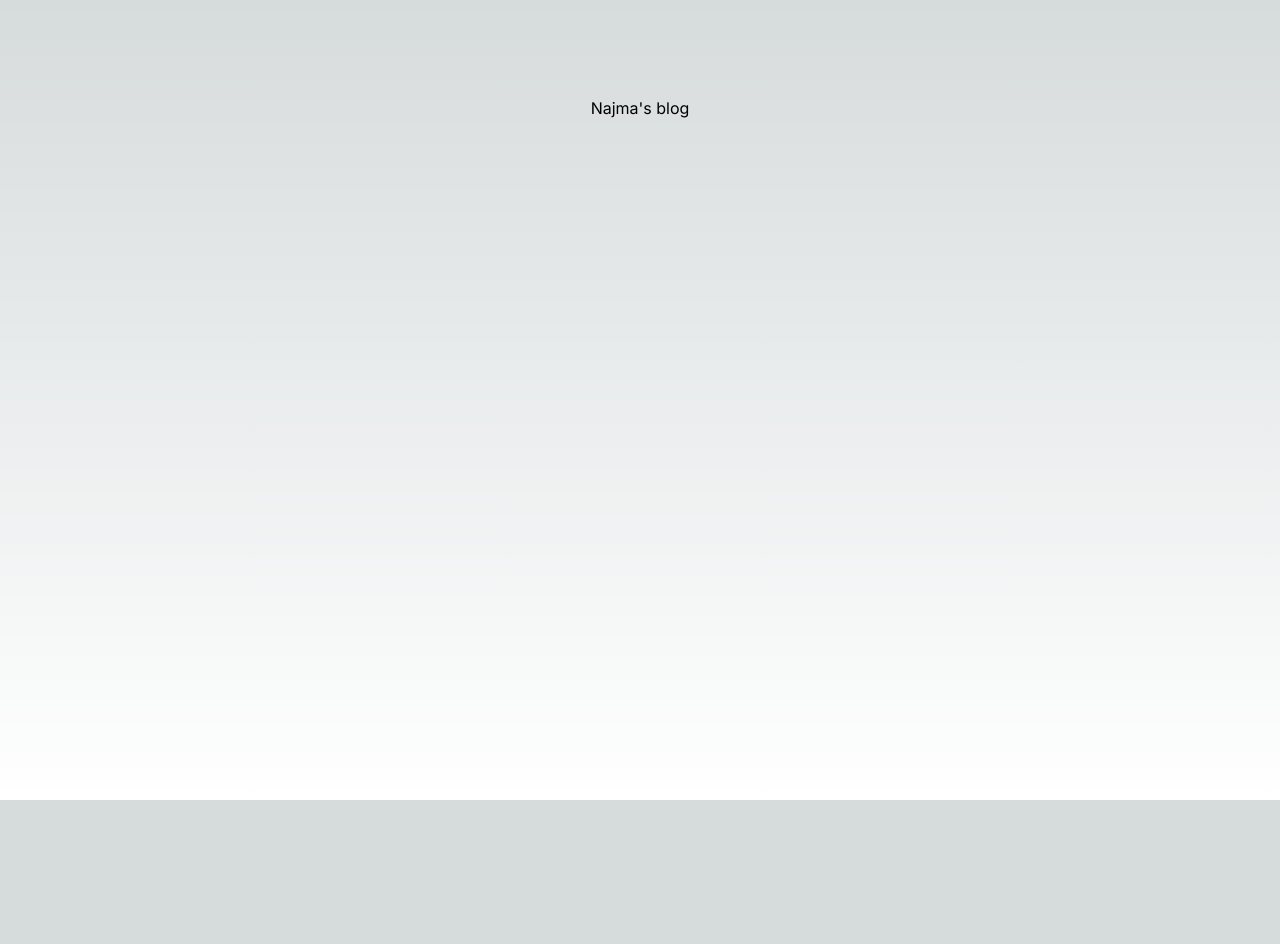
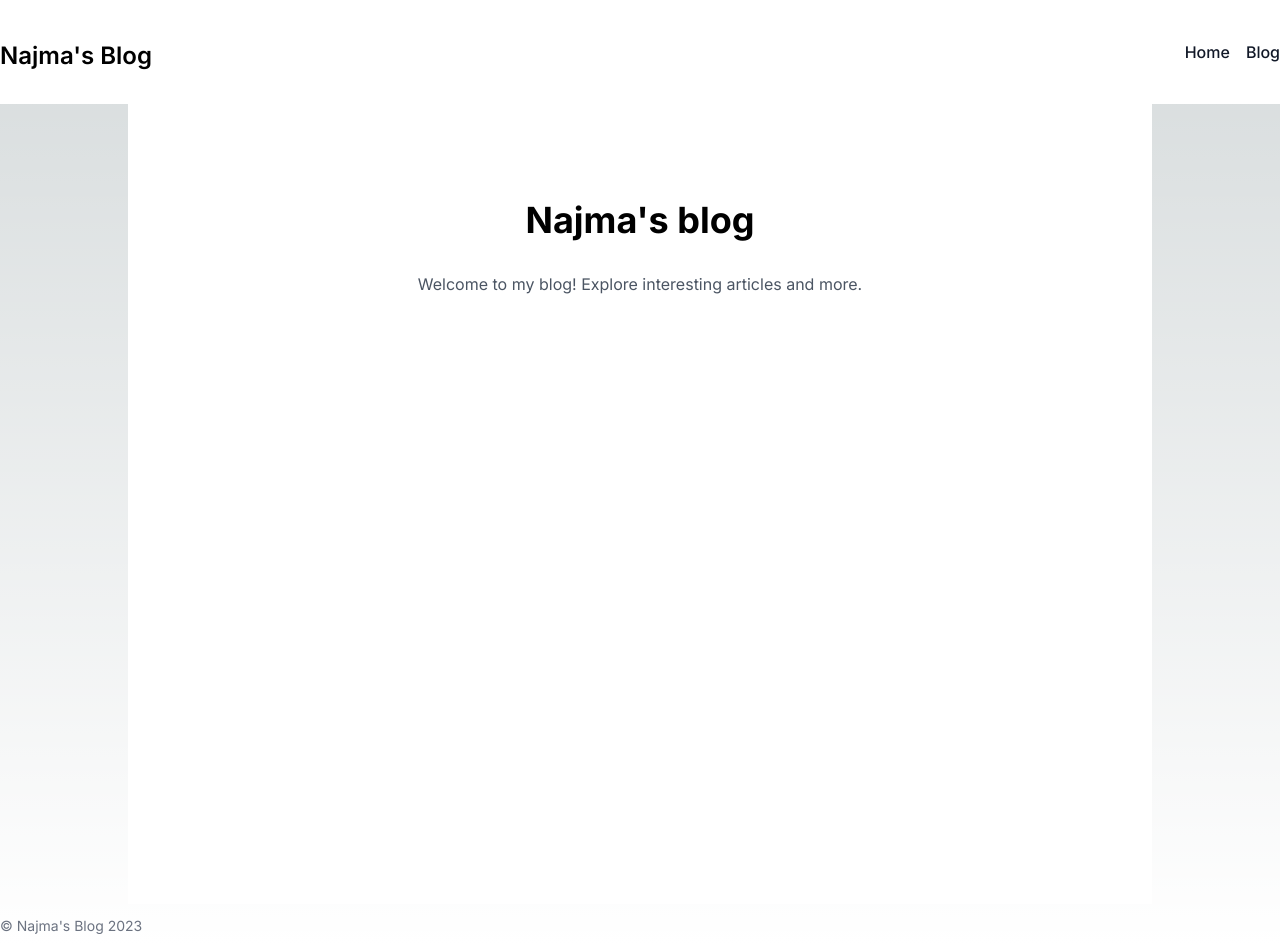
Before and after one commit to NajmaSY/next-blog-app, a Next.js app: page / in a window 1280 px wide. Before the commit the page ends 800 px from the top, so only its background shows below. Built offline with nearby package versions, Linux system fonts and the light colour scheme.

Commit message:
added tailwind and dynamic routes

```diff
--- a/src/app/blog/[slug]/page.tsx
+++ b/src/app/blog/[slug]/page.tsx
@@ -29,12 +29,14 @@ export default function BlogPost({ params }: BlogPostParams) {
   }
 
   return (
-    <div className="flex min-h-screen flex-col items-center justify-between p-24">
-      <h1>{post.title}</h1>
-      <div
-        dangerouslySetInnerHTML={{ __html: post.body.html }}
-        className="prose dark:prose-invert"
-      ></div>
+    <div className="flex flex-col items-center justify-between p-8 bg-white min-h-screen">
+      <div className="max-w-2xl mx-auto">
+        <h1 className="text-4xl font-bold mb-4">{post.title}</h1>
+        <div
+          dangerouslySetInnerHTML={{ __html: post.body.html }}
+          className="prose dark:prose-invert"
+        ></div>
+      </div>
       {/* @ts-ignore */}
       <Comments postSlug={params.slug} />
     </div>
--- a/src/app/blog/page.tsx
+++ b/src/app/blog/page.tsx
@@ -4,17 +4,24 @@ import Link from "next/link";
 export default function Page() {
   const posts = getPosts();
   return (
-    <div>
-      <h2>My posts: </h2>
-      <ul>
+    <div className="bg-white p-6 rounded-md shadow-md">
+      <div className="max-w-2xl mx-auto mt-10 ">
+        <h2 className="text-3xl font-bold mb-4">My Posts: </h2>
+        <ul className="list-disc pl-4">
           {posts.map((post) => {
             return (
-            <li key={post.slug}>
-              <Link href={`/blog/${post.slug}`}>{post.title}</Link>
+              <li key={post.slug} className="mb-2">
+                <Link
+                  href={`/blog/${post.slug}`}
+                  className="text-blue-500 hover:underline"
+                >
+                  {post.title}
+                </Link>
               </li>
             );
           })}
         </ul>
       </div>
+    </div>
   );
 }
--- a/src/app/layout.tsx
+++ b/src/app/layout.tsx
@@ -1,22 +1,32 @@
-import type { Metadata } from 'next'
-import { Inter } from 'next/font/google'
-import './globals.css'
+import type { Metadata } from "next";
+import { Inter } from "next/font/google";
+import "./globals.css";
+import Header from "@/components/Header";
+import Footer from "@/components/Footer";
 
-const inter = Inter({ subsets: ['latin'] })
+const inter = Inter({ subsets: ["latin"] });
 
 export const metadata: Metadata = {
-  title: 'Create Next App',
-  description: 'Generated by create next app',
-}
+  title: "Create Next App",
+  description: "Generated by create next app",
+};
 
 export default function RootLayout({
   children,
 }: {
-  children: React.ReactNode
+  children: React.ReactNode;
 }) {
   return (
     <html lang="en">
-      <body className={inter.className}>{children}</body>
+      <body className={inter.className}>
+        <Header />
+        <main className="mb-auto">
+          <section className="mx-auto max-w-3xl px-4 sm:px-6 xl:max-w-5xl xl:px-0">
+            {children}
+          </section>
+        </main>
+        <Footer />
+      </body>
     </html>
-  )
+  );
 }
--- a/src/app/page.tsx
+++ b/src/app/page.tsx
@@ -1,7 +1,12 @@
 export default function Home() {
   return (
-    <main className="flex min-h-screen flex-col items-center justify-between p-24">
-      <h1>Najma&apos;s blog</h1>
+    <main className="flex min-h-screen flex-col items-center justify-between p-24 bg-white">
+      <div className="max-w-2xl mx-auto text-center">
+        <h1 className="text-4xl font-bold mb-8">Najma&apos;s blog</h1>
+        <p className="text-gray-600">
+          Welcome to my blog! Explore interesting articles and more.
+        </p>
+      </div>
     </main>
   );
 }
--- a/src/components/CommentForm.tsx
+++ b/src/components/CommentForm.tsx
@@ -16,15 +16,29 @@ export function CommentForm({ postSlug }: { postSlug: string }) {
   }
 
   return (
-    <form action={handleFormSubmit}>
-      <label htmlFor="username">Name</label>
-      <input type="text" name="username" className="text-neutral-900" />
-      <label htmlFor="comment">Comment</label>
+    <form action={handleFormSubmit} className="mt-8">
+      <label
+        htmlFor="username"
+        className="block text-sm font-medium text-gray-700"
+      >
+        Name:{" "}
+      </label>
+      <input
+        type="text"
+        name="username"
+        className="text-neutral-900 mt-1 p-2 border rounded-md w-full"
+      />
+      <label
+        htmlFor="comment"
+        className="block mt-4 text-sm font-medium text-gray-700"
+      >
+        Comment
+      </label>
       <textarea
         name="comment"
         cols={30}
         rows={10}
-        className="text-neutral-900"
+        className="text-neutral-900 mt-1 p-2 border rounded-md w-full"
       />
       <FormStatusButton />
     </form>
--- a/src/components/Comments.tsx
+++ b/src/components/Comments.tsx
@@ -22,17 +22,19 @@ export default async function Comments({ postSlug }: { postSlug: string }) {
 
   console.log(comments);
   return (
-    <div>
+    <div className="mt-8">
       <CommentForm postSlug={postSlug} />
-      <h2>| Comments |</h2>
-      <ul>
+      <h2 className="text-2xl font-bold my-4">| Comments |</h2>
+      <ul className="list-disc pl-4">
         {/* @ts-ignore */}
         {comments.map((comment) => {
           return (
-            <li key={comment.id}>
-              {comment.username} says...
+            <li key={comment.id} className="mb-4">
+              <span className="text-lg font-semibold">
+                {comment.username} says...
+              </span>
               <br />
-              {comment.content}
+              <span className="text-gray-700">{comment.content}</span>
             </li>
           );
         })}
--- /dev/null
+++ b/src/components/Footer.tsx
@@ -0,0 +1,10 @@
+export default function Footer() {
+  return (
+    <footer>
+      <div className="mb-3 flex space-x-4"></div>
+      <p className="mb-2 flex space-x-2 text-sm text-gray-500 dark:text-gray-400">
+        &copy; Najma's Blog 2023
+      </p>
+    </footer>
+  );
+}
--- a/src/components/FormStatusButton.tsx
+++ b/src/components/FormStatusButton.tsx
@@ -8,7 +8,13 @@ export default function FormStatusButton() {
   // use formStatus has to be used inside a <form> tag.
   // we can extract the current 'pending' status
   return (
-    <button type="submit" disabled={pending}>
+    <button
+      type="submit"
+      disabled={pending}
+      className={`bg-blue-500 text-white font-bold py-2 px-4 rounded ${
+        pending ? "opacity-50 cursor-not-allowed" : "hover:bg-blue-700"
+      }`}
+    >
       {pending ? "sending comment..." : "send comment"}
     </button>
   );
--- /dev/null
+++ b/src/components/Header.tsx
@@ -0,0 +1,27 @@
+import Link from "next/link";
+
+export default function Header() {
+  return (
+    <header className="flex items-center justify-between py-10 bg-white">
+      <div className="container mx-auto flex items-center justify-between">
+        <Link href="/" className="hidden h-6 text-2xl font-semibold sm:block">
+          Najma's Blog
+        </Link>
+        <nav className="flex items-center space-x-4 leading-5 sm:space-x-">
+          <Link
+            href="/"
+            className="hidden font-medium text-gray-900 dark:text-gray-100 sm:block"
+          >
+            Home
+          </Link>
+          <Link
+            href="/blog"
+            className="hidden font-medium text-gray-900 dark:text-gray-100 sm:block"
+          >
+            Blog
+          </Link>
+        </nav>
+      </div>
+    </header>
+  );
+}
```
Also changed, not shown: posts/post-03.md (+6 -1 lines). Lines whose indentation alone changed are shown as unchanged.
